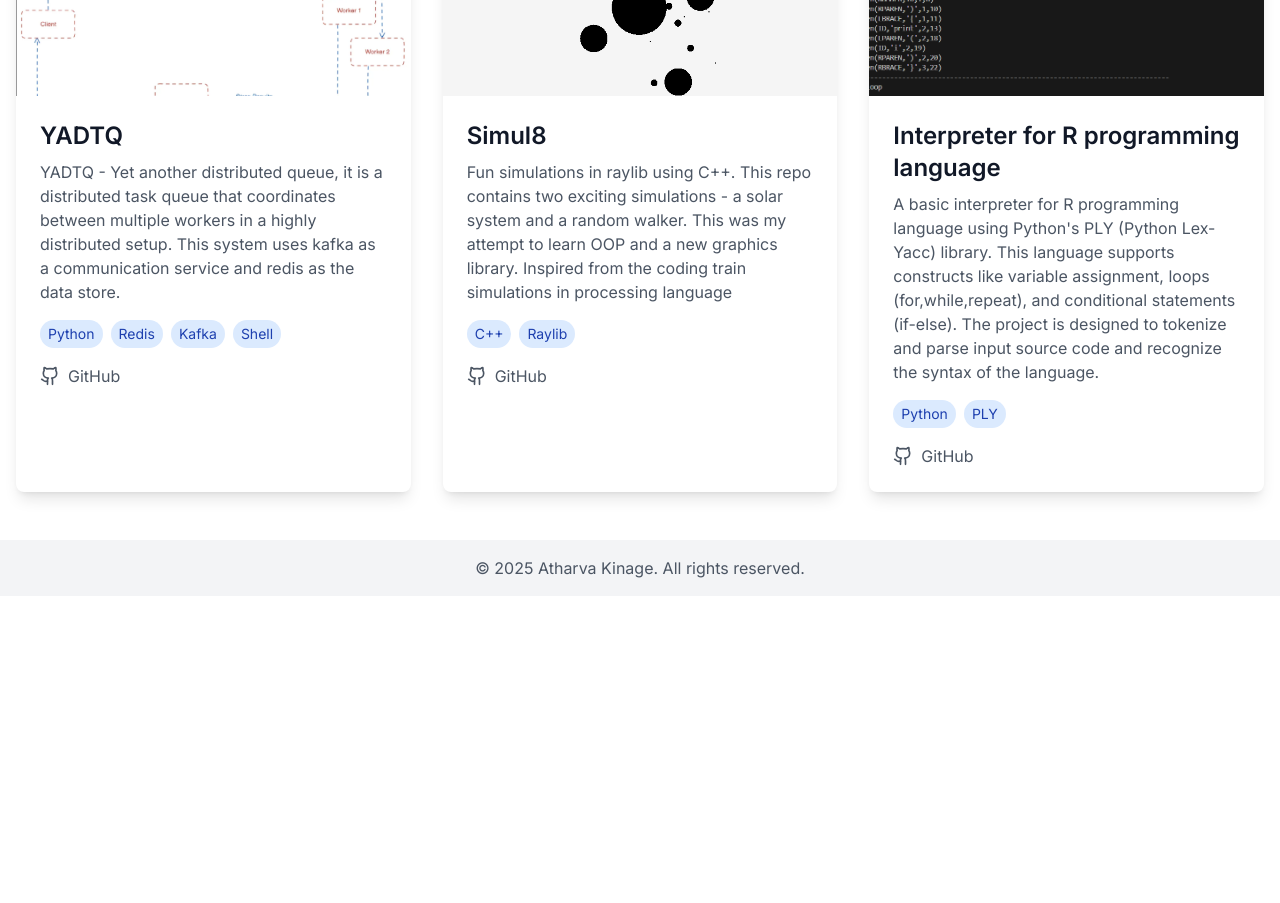
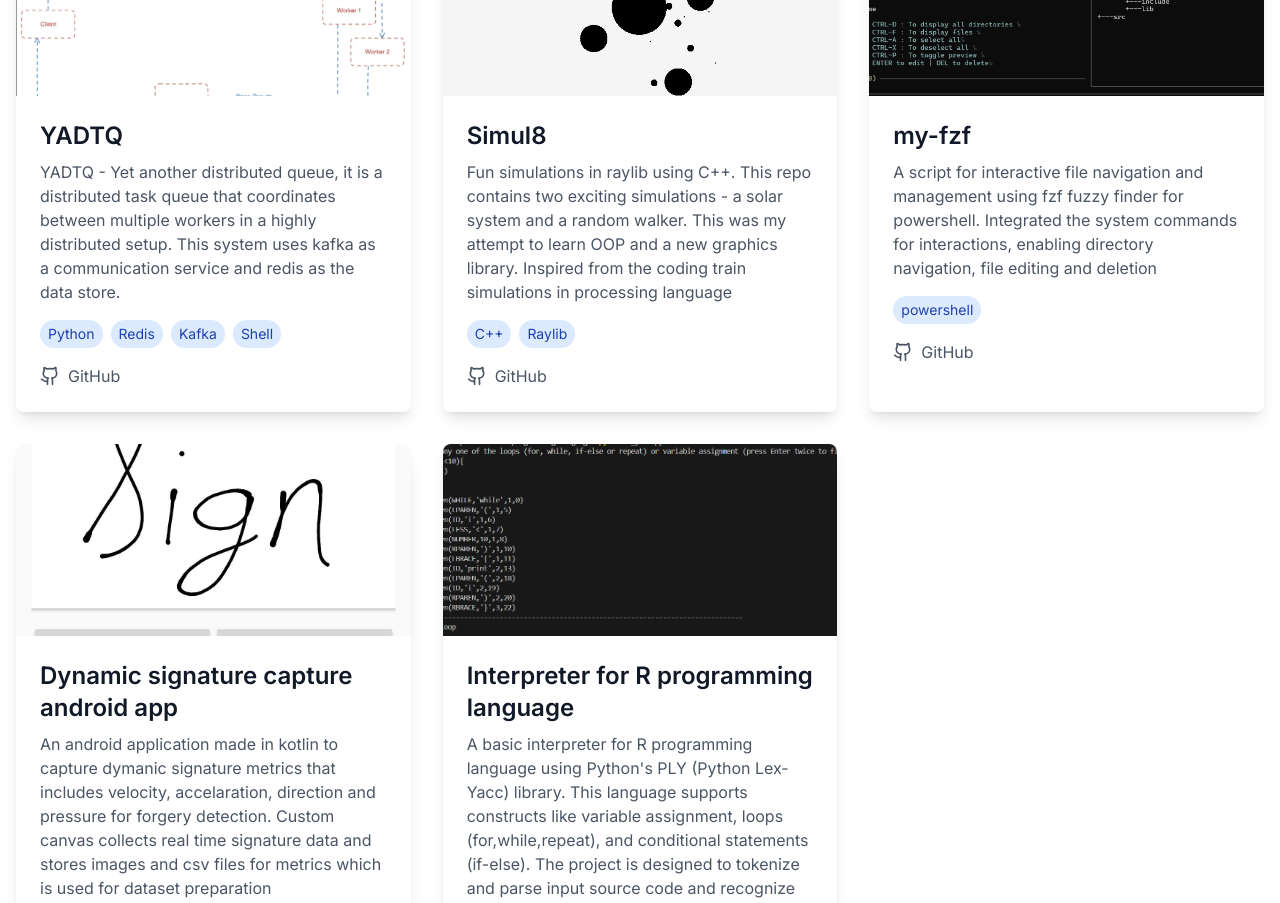
Before and after one commit to atharvakinage/my-portfolio, a Next.js app: page /projects in a window 1280 px wide. Shown: the part 280-1183 px from the top of the page. Before the commit the page ends 876 px from the top, so only its background shows below. Built offline with nearby package versions, Linux system fonts and the light colour scheme.

Commit message:
Update projects

```diff
--- a/src/app/projects/page.js
+++ b/src/app/projects/page.js
@@ -16,6 +16,20 @@ const projects = [
     image: "/solarsystem.png",
     technologies: ["C++", "Raylib"],
     github: "https://github.com/atharvakinage/Simul8",
+  },
+  {
+    title: "my-fzf",
+    description: "A script for interactive file navigation and management using fzf fuzzy finder for powershell. Integrated the system commands for interactions, enabling directory navigation, file editing and deletion",
+    image: "/fzfnav.png",
+    technologies: ["powershell"],
+    github: "https://github.com/atharvakinage/my-fzf",
+  },
+  {
+    title: "Dynamic signature capture android app",
+    description: "An android application made in kotlin to capture dymanic signature metrics that includes velocity, accelaration, direction and pressure for forgery detection. Custom canvas collects real time signature data and stores images and csv files for metrics which is used for dataset preparation",
+    image: "/sigcapture.png",
+    technologies: ["kotlin", "Android studio"],
+    github: "https://github.com/atharvakinage/dynamic-signature-capture",
   },
   {
     title: "Interpreter for R programming language",
```
Also changed, not shown: public/fzfnav.png (added), public/sigcapture.png (added).
